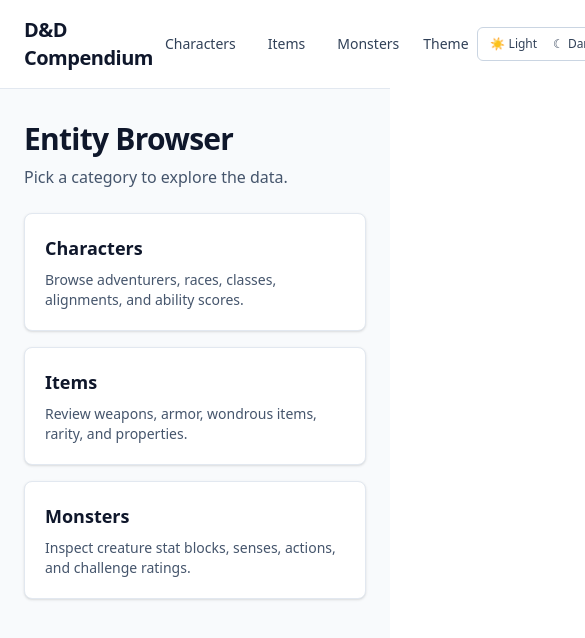
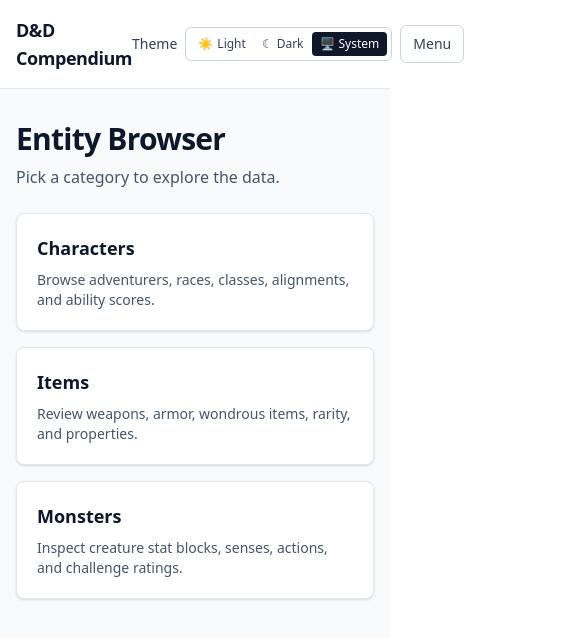
Before and after one commit to andrewgilliland/dnd-ui, a React (Vite) app: page / in a window 390 px wide. Shown: the top 638 px of the page, 585 px wide, since content can reach past the window. Built offline with nearby package versions, Linux system fonts and the light colour scheme.

Commit message:
feat: adds appheader and makes mobile responsive

```diff
--- a/src/components/Layout.tsx
+++ b/src/components/Layout.tsx
@@ -1,3 +1,4 @@
+import { useState } from "react";
 import { NavLink, Outlet } from "react-router";
 import { ROUTES } from "../constants/routes";
 import { ThemeToggle } from "./ThemeToggle";
@@ -11,15 +12,35 @@
   ].join(" ");
 
 export function Layout() {
+  const [isMobileMenuOpen, setIsMobileMenuOpen] = useState(false);
+
   return (
     <div className="min-h-screen bg-slate-50 text-slate-900 dark:bg-slate-950 dark:text-slate-100">
       <header className="border-b border-slate-200 bg-white dark:border-slate-800 dark:bg-slate-900">
-        <div className="mx-auto flex w-full max-w-6xl items-center justify-between px-6 py-4">
-          <h1 className="text-xl font-semibold tracking-tight">
+        <div className="mx-auto w-full max-w-6xl px-4 py-4 sm:px-6">
+          <div className="flex items-center justify-between">
+            <h1 className="text-lg font-semibold tracking-tight sm:text-xl">
               D&D Compendium
             </h1>
-          <div className="flex items-center gap-3">
-            <nav className="flex items-center gap-2">
+
+            <div className="flex items-center gap-2">
+              <ThemeToggle />
+              <button
+                type="button"
+                className="rounded-md border border-slate-300 bg-white px-3 py-2 text-sm font-medium text-slate-700 transition hover:bg-slate-100 dark:border-slate-600 dark:bg-slate-800 dark:text-slate-200 dark:hover:bg-slate-700 sm:hidden"
+                aria-label="Toggle navigation menu"
+                aria-expanded={isMobileMenuOpen}
+                aria-controls="mobile-navigation"
+                onClick={() =>
+                  setIsMobileMenuOpen((currentValue) => !currentValue)
+                }
+              >
+                {isMobileMenuOpen ? "Close" : "Menu"}
+              </button>
+            </div>
+          </div>
+
+          <nav className="mt-3 hidden flex-wrap items-center gap-2 sm:flex">
             <NavLink to={ROUTES.characters} className={navLinkClass}>
               Characters
             </NavLink>
@@ -30,12 +51,40 @@
               Monsters
             </NavLink>
           </nav>
-            <ThemeToggle />
-          </div>
+
+          <nav
+            id="mobile-navigation"
+            className={[
+              "mt-3 flex flex-col gap-2 sm:hidden",
+              isMobileMenuOpen ? "" : "hidden",
+            ].join(" ")}
+          >
+            <NavLink
+              to={ROUTES.characters}
+              className={navLinkClass}
+              onClick={() => setIsMobileMenuOpen(false)}
+            >
+              Characters
+            </NavLink>
+            <NavLink
+              to={ROUTES.items}
+              className={navLinkClass}
+              onClick={() => setIsMobileMenuOpen(false)}
+            >
+              Items
+            </NavLink>
+            <NavLink
+              to={ROUTES.monsters}
+              className={navLinkClass}
+              onClick={() => setIsMobileMenuOpen(false)}
+            >
+              Monsters
+            </NavLink>
+          </nav>
         </div>
       </header>
 
-      <main className="mx-auto w-full max-w-6xl px-6 py-8">
+      <main className="mx-auto w-full max-w-6xl px-4 py-8 sm:px-6">
         <Outlet />
       </main>
     </div>
```
Lines whose indentation alone changed are shown as unchanged.
